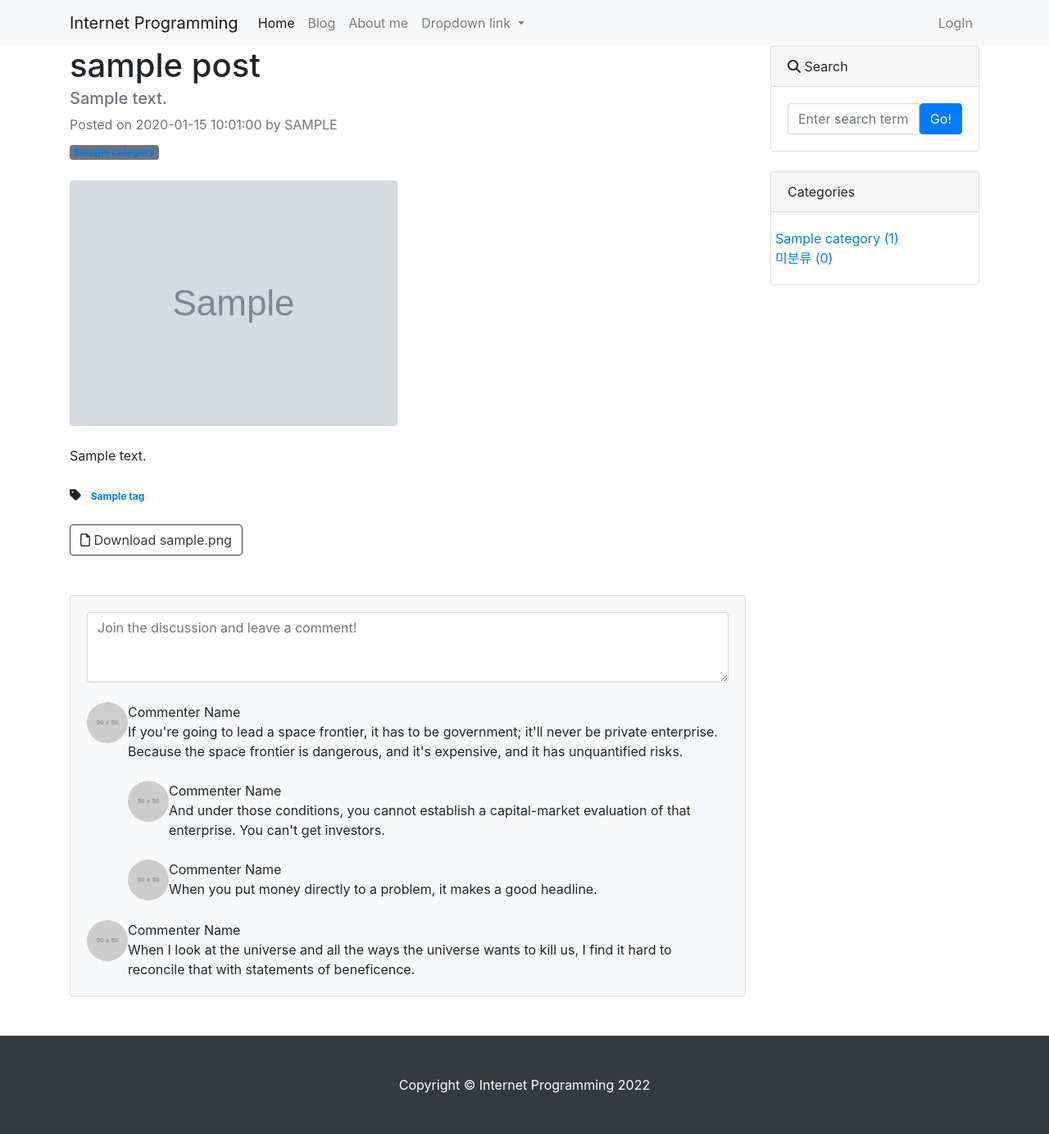
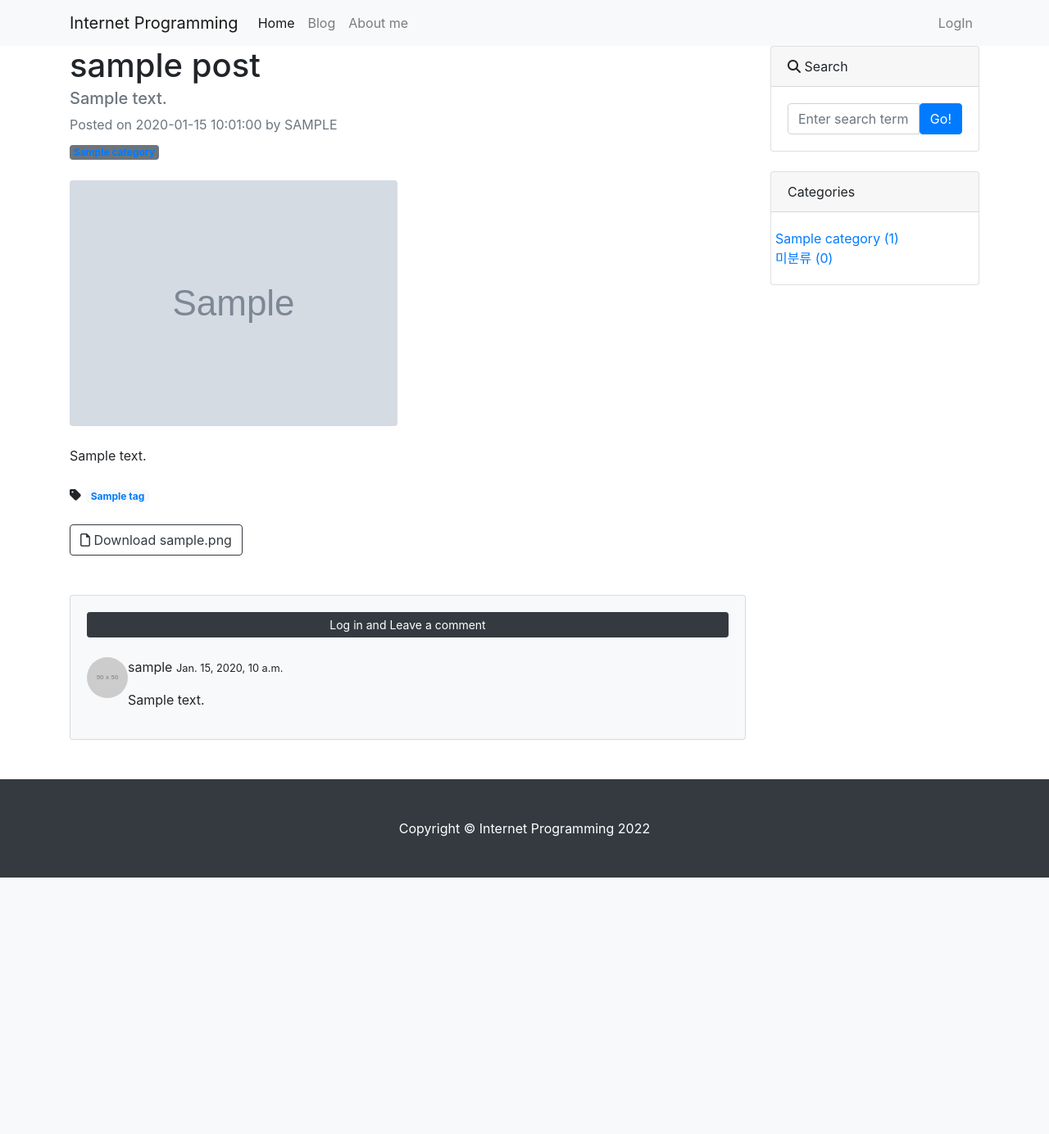
Before and after one commit to hyeonjichoi21/Django22, a Django app: page /blog/1/ in a window 1280 px wide. Shown: the whole page at 82% size. After the commit the page ends 1071 px from the top, so only its background shows below. Run offline with Django 4.2, Linux system fonts and the light colour scheme; tables that the repository leaves empty hold one stand-in row (values such as "Sample post"); grey boxes marked "Sample" are stand-in pictures; grey boxes labelled with a size stand in for pictures from a placeholder-image service; some libraries are stand-ins or nearby versions.

Commit message:
회원가입과 로그인 기능 추가하기

```diff
--- a/blog/admin.py
+++ b/blog/admin.py
@@ -1,5 +1,5 @@
 from django.contrib import admin
-from .models import Post, Category, Tag
+from .models import Post, Category, Tag, Comment
 
 # Register your models here.
 admin.site.register(Post)
@@ -13,3 +13,5 @@ class TagAdmin(admin.ModelAdmin):
     prepopulated_fields = {'slug' : ('name',)}
 
 admin.site.register(Tag, TagAdmin)
+
+admin.site.register(Comment)
--- a/blog/models.py
+++ b/blog/models.py
@@ -56,3 +56,16 @@ class Post(models.Model):
 
     def get_file_ext(self):
         return self.get_file_name().split('.')[-1]  # a.txt => a txt
+
+class Comment(models.Model):
+    post = models.ForeignKey(Post, on_delete=models.CASCADE)
+    author = models.ForeignKey(User, on_delete=models.CASCADE)
+    content = models.TextField()
+    created_at = models.DateTimeField(auto_now_add=True)
+    modified_at = models.DateTimeField(auto_now=True)
+
+    def __str__(self):
+        return f'{self.author} : {self.content}'
+
+    def get_absolute_url(self):
+        return f'{self.post.get_absolute_url()}#comment-{self.pk}'
--- a/blog/templates/blog/navbar.html
+++ b/blog/templates/blog/navbar.html
@@ -17,20 +17,17 @@
           <li class="nav-item">
             <a class="nav-link" href="/about_me/">About me</a>
           </li>
-          <li class="nav-item dropdown">
-            <a class="nav-link dropdown-toggle" href="#" id="navbarDropdownMenuLink" role="button" data-toggle="dropdown" aria-haspopup="true" aria-expanded="false">
-              Dropdown link
-            </a>
-            <div class="dropdown-menu" aria-labelledby="navbarDropdownMenuLink">
-              <a class="dropdown-item" href="#">Action</a>
-              <a class="dropdown-item" href="#">Another action</a>
-              <a class="dropdown-item" href="#">Something else here</a>
-            </div>
-            </li>
           </ul>
         <ul class="navbar-nav ml-auto">
           {% if user.is_authenticated %}
-            LogOut
+          <li class="nav-item dropdown">
+            <a class="nav-link dropdown-toggle" href="#" id="navbarDropdownMenuLink" role="button" data-toggle="dropdown" aria-haspopup="true" aria-expanded="false">
+              {{user.username}}
+            </a>
+            <div class="dropdown-menu" aria-labelledby="navbarDropdownMenuLink">
+              <a class="dropdown-item" href="/accounts/logout/">LogOut</a>
+            </div>
+            </li>
           {% else %}
           <li class="nav-item">
             <a class="nav-link" href="#" data-toggle="modal" data-target="#loginModal">LogIn</a>
@@ -57,10 +54,16 @@
               href="{% provider_login_url 'google' %}">
                 <i class="fa-brands fa-google"></i> LogIn with google
               </a>
-              <button type="button" class="btn btn-outline-dark btn-block btn-sm"><i class="fa-regular fa-envelope"></i> LogIn with Email</button>
+              <a role="button" class="btn btn-outline-dark btn-block btn-sm"
+                href="/accounts/login/">
+                <i class="fa-regular fa-envelope"></i> LogIn with Email
+              </a>
             </div>
             <div class="col-6">
-              <button type="button" class="btn btn-outline-dark btn-block btn-sm"><i class="fa-regular fa-envelope"></i> SignUp with Email</button>
+              <a role="button" class="btn btn-outline-dark btn-block btn-sm"
+              href="/accounts/signup/">
+                <i class="fa-regular fa-envelope"></i> SignUp with Email
+              </a>
             </div>
           </div>
         </div>
--- a/blog/templates/blog/post_detail.html
+++ b/blog/templates/blog/post_detail.html
@@ -75,40 +75,31 @@
                         <div class="card bg-light">
                             <div class="card-body">
                                 <!-- Comment form-->
-                                <form class="mb-4"><textarea class="form-control" rows="3" placeholder="Join the discussion and leave a comment!"></textarea></form>
-                                <!-- Comment with nested comments-->
-                                <div class="d-flex mb-4">
-                                    <!-- Parent comment-->
+                                <form class="mb-4">
+                                    {% if user.is_authenticated %}
+                                    <textarea class="form-control" rows="3" placeholder="Join the discussion and leave a comment!"></textarea>
+                                    {% else %}
+                                        <a role="button" class="btn btn-dark btn-block btn-sm" href="#"
+                                        data-toggle="modal" data-target="#loginModal">
+                                            Log in and Leave a comment
+                                        </a>
+                                    {% endif %}
+                                </form>
+                                {% if post.comment_set.exists %}
+                                {% for comment in post.comment_set.iterator %}
+                                <!-- Single comment-->
+                                <div class="d-flex" id="comment-{{comment.pk}}">
                                     <div class="flex-shrink-0"><img class="rounded-circle" src="https://dummyimage.com/50x50/ced4da/6c757d.jpg" alt="..." /></div>
                                     <div class="ms-3">
-                                        <div class="fw-bold">Commenter Name</div>
-                                        If you're going to lead a space frontier, it has to be government; it'll never be private enterprise. Because the space frontier is dangerous, and it's expensive, and it has unquantified risks.
-                                        <!-- Child comment 1-->
-                                        <div class="d-flex mt-4">
-                                            <div class="flex-shrink-0"><img class="rounded-circle" src="https://dummyimage.com/50x50/ced4da/6c757d.jpg" alt="..." /></div>
-                                            <div class="ms-3">
-                                                <div class="fw-bold">Commenter Name</div>
-                                                And under those conditions, you cannot establish a capital-market evaluation of that enterprise. You can't get investors.
-                                            </div>
+                                        <div class="fw-bold">
+                                            {{comment.author.username}}
+                                            <small class="text_muted">{{comment.created_at}}</small>
                                         </div>
-                                        <!-- Child comment 2-->
-                                        <div class="d-flex mt-4">
-                                            <div class="flex-shrink-0"><img class="rounded-circle" src="https://dummyimage.com/50x50/ced4da/6c757d.jpg" alt="..." /></div>
-                                            <div class="ms-3">
-                                                <div class="fw-bold">Commenter Name</div>
-                                                When you put money directly to a problem, it makes a good headline.
-                                            </div>
-                                        </div>
+                                        <p>{{comment.content | linebreaks}}</p>
                                     </div>
                                 </div>
-                                <!-- Single comment-->
-                                <div class="d-flex">
-                                    <div class="flex-shrink-0"><img class="rounded-circle" src="https://dummyimage.com/50x50/ced4da/6c757d.jpg" alt="..." /></div>
-                                    <div class="ms-3">
-                                        <div class="fw-bold">Commenter Name</div>
-                                        When I look at the universe and all the ways the universe wants to kill us, I find it hard to reconcile that with statements of beneficence.
-                                    </div>
-                                </div>
+                                {% endfor %}
+                                {% endif %}
                             </div>
                         </div>
                     </div>
```
Also changed, not shown: blog/forms.py (added, +7 -0 lines), myDjangoPrj/settings.py (line endings or trailing spaces).
